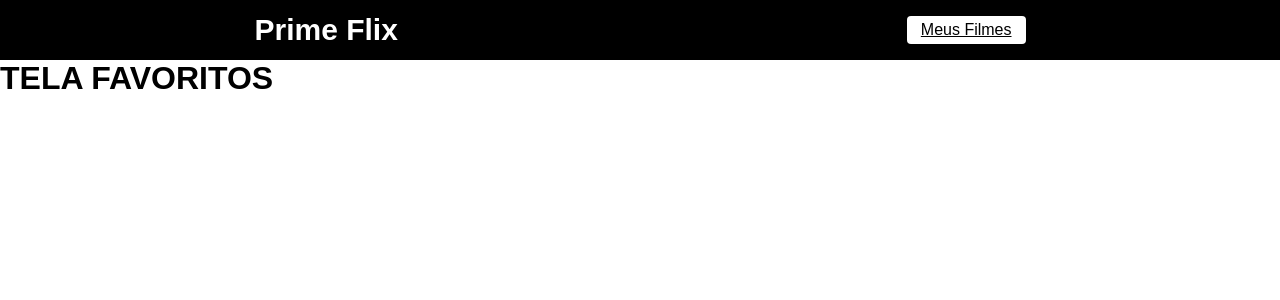
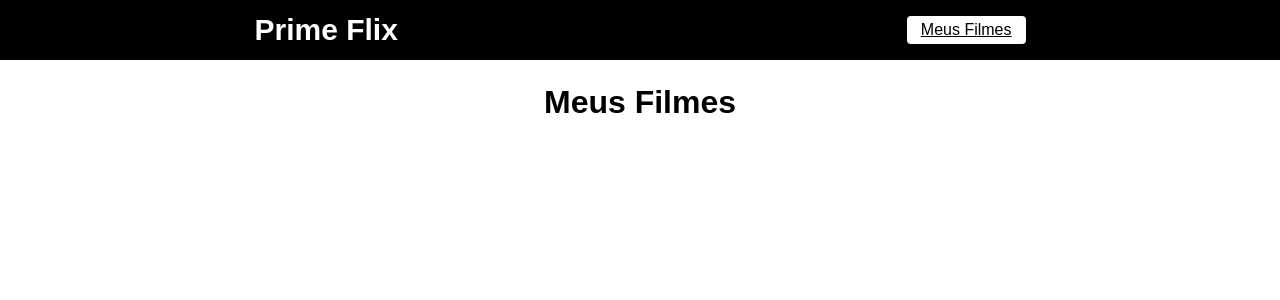
Before and after one commit to ErikAndersonLM/filmes, a React (Create React App) app: page /favoritos in a window 1280 px wide. Shown: the top 300 px of the page. Built offline with nearby package versions, Linux system fonts and the light colour scheme.

Commit message:
add favorites page

```diff
--- a/src/pages/Favoritos/favoritos.css
+++ b/src/pages/Favoritos/favoritos.css
@@ -0,0 +1,38 @@
+.meus-filmes {
+    margin-top: 24px;
+    display: flex;
+    flex-direction: column;
+    align-items: center;
+}
+
+.meus-filmes h1 {
+    margin-bottom: 14px;
+}
+
+.meus-filmes span {
+    font-size: 18px;
+}
+
+.meus-filmes ul{
+    width: 720px;
+}
+
+.meus-filmes ul li {
+    list-style: none;
+    display: flex;
+    justify-content: space-between;
+    align-items: center;
+    margin-bottom: 14px;
+}
+
+.meus-filmes div {
+    display: flex;
+    justify-content: center;
+    align-items: center;
+}
+
+.meus-filmes div a {
+    text-decoration: none;
+    color: #116feb;
+    margin-right: 14px;
+}
--- a/src/pages/Favoritos/index.js
+++ b/src/pages/Favoritos/index.js
@@ -1,11 +1,33 @@
 import './favoritos.css';
+import { useEffect, useState } from 'react';
+import { Link } from 'react-router-dom';
 
 function Favoritos(){
+
+    const [filmes, setFilmes] = useState([]);
+
+    useEffect(()=>{
+        const minhaLista = localStorage.getItem("@primeflix");
+        setFilmes(JSON.parse(minhaLista) || []);
+    }, []);
+
     return(
-        <div>
-            <h1>
-                TELA FAVORITOS
-            </h1>
+        <div className='meus-filmes'>
+            <h1>Meus Filmes</h1>
+
+            <ul>
+                {filmes.map((filme)=>{
+                    return(
+                        <li key={filme.id}>
+                            <span>{filme.title}</span>
+                            <div>
+                                <Link to={`/filme/${filme.id}`}>Ver detalhes</Link>
+                                <button>Excluir</button>
+                            </div>
+                        </li>
+                    )
+                })}
+            </ul>
         </div>
     )
 }
--- a/src/routes.js
+++ b/src/routes.js
@@ -13,8 +13,8 @@
             <Routes>
                 <Route path='/' element={ <Home/> } />
                 <Route path='/filme/:id' element={ <Filme/> }/>
+                <Route path='/favoritos' element={ <Favoritos/> }/>
                 <Route path='*' element={ <Erro/> } />
-                <Route path='/favoritos' element={<Favoritos/>}/>
             </Routes>
         </BrowserRouter>
     )
```
